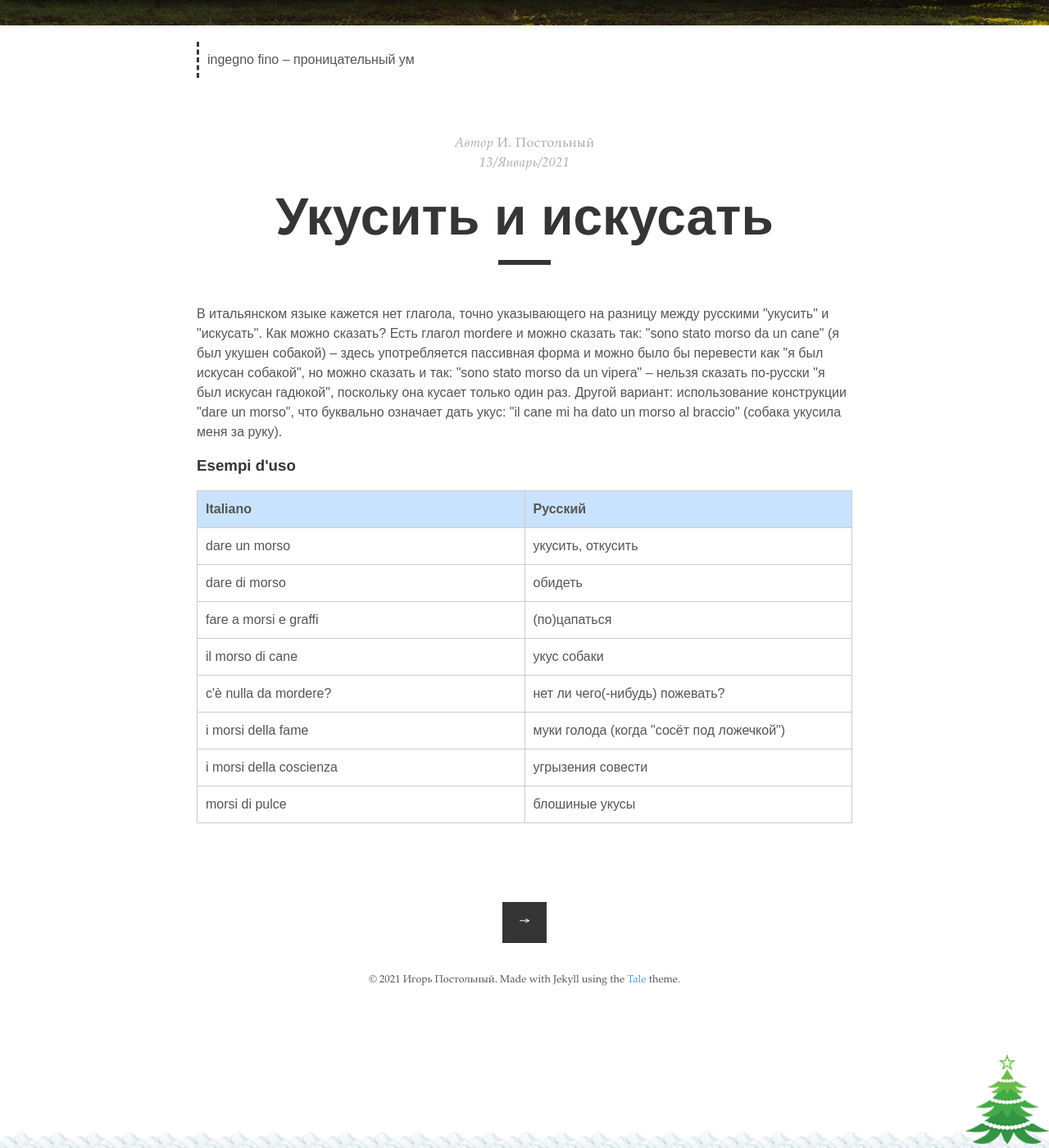
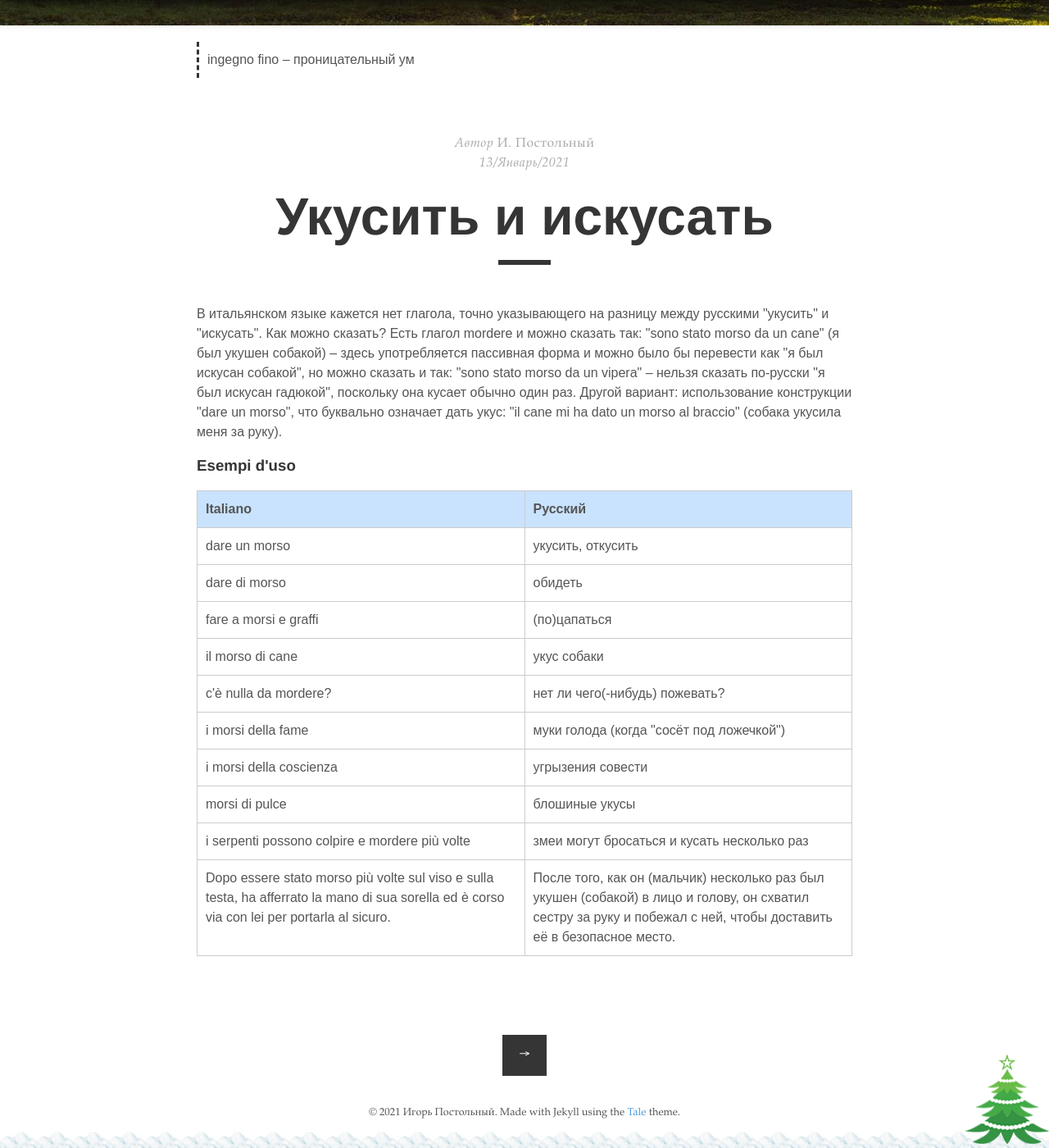
Before and after one commit to postolny/postolny.github.io, a Jekyll site: the page built from _posts/2021-01-13-di-morsi.md, in a window 1280 px wide and 1400 px high, scrolled down 367 px. Shown: the whole window at 82% size. Built offline with Jekyll 4.4.1, drawn with Linux system fonts in a browser that asks for light colours; nearby versions of some CDN libraries.

Commit message:
Update 2021-01-13-di-morsi.md

```diff
--- a/_posts/2021-01-13-di-morsi.md
+++ b/_posts/2021-01-13-di-morsi.md
@@ -8,7 +8,7 @@ categories:
 tags: Frasi
 ---
 
-В итальянском языке кажется нет глагола, точно указывающего на разницу между русскими "укусить" и "искусать". Как можно сказать? Есть глагол mordere и можно сказать так: "sono stato morso da un cane" (я был укушен собакой) – здесь употребляется пассивная форма и можно было бы перевести как "я был искусан собакой", но можно сказать и так: "sono stato morso da un vipera" – нельзя сказать по-русски "я был искусан гадюкой", поскольку она кусает только один раз. Другой вариант: использование конструкции "dare un morso", что буквально означает дать укус: "il cane mi ha dato un morso al braccio" (собака укусила меня за руку).
+В итальянском языке кажется нет глагола, точно указывающего на разницу между русскими "укусить" и "искусать". Как можно сказать? Есть глагол mordere и можно сказать так: "sono stato morso da un cane" (я был укушен собакой) – здесь употребляется пассивная форма и можно было бы перевести как "я был искусан собакой", но можно сказать и так: "sono stato morso da un vipera" – нельзя сказать по-русски "я был искусан гадюкой", поскольку она кусает обычно один раз. Другой вариант: использование конструкции "dare un morso", что буквально означает дать укус: "il cane mi ha dato un morso al braccio" (собака укусила меня за руку).
 
 ### Esempi d'uso
 
@@ -22,3 +22,5 @@ tags: Frasi
 |i morsi della fame|муки голода (когда "сосёт под ложечкой")|
 |i morsi della coscienza|угрызения совести|
 |morsi di pulce|блошиные укусы|
+|i serpenti possono colpire e mordere più volte|змеи могут бросаться и кусать несколько раз|
+|Dopo essere stato morso più volte sul viso e sulla testa, ha afferrato la mano di sua sorella ed è corso via con lei per portarla al sicuro.|После того, как он (мальчик) несколько раз был укушен (собакой) в лицо и голову, он схватил сестру за руку и побежал с ней, чтобы доставить её в безопасное место.|
```
